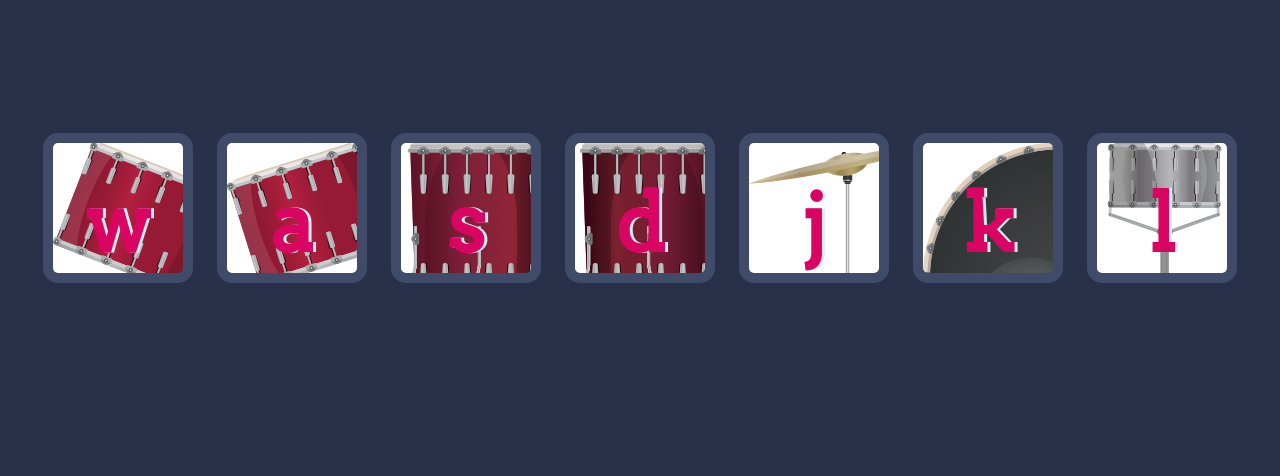
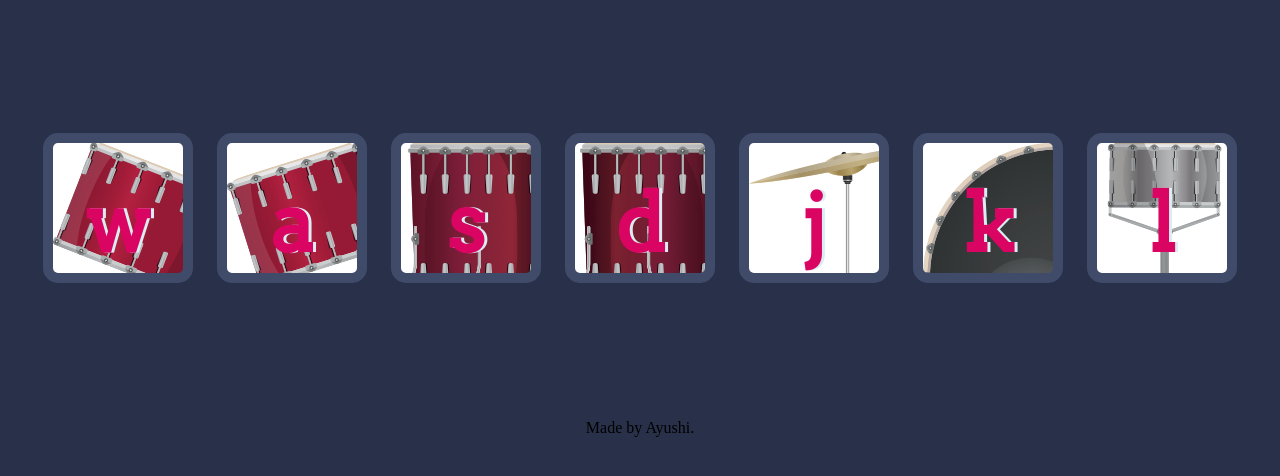
Before and after one commit to ayushi317/DrumKit, a plain HTML site: page index.html in a window 1280 px wide. Shown: the part 156-632 px from the top of the page. Drawn offline with Linux system fonts and the light colour scheme.

Commit message:
Update index.html

```diff
--- a/index.html
+++ b/index.html
@@ -24,5 +24,7 @@
 
     <script src="index.js"></script>
 </body>
-
+    <footer>
+        Made by Ayushi.
+    </footer>
 </html>
```
